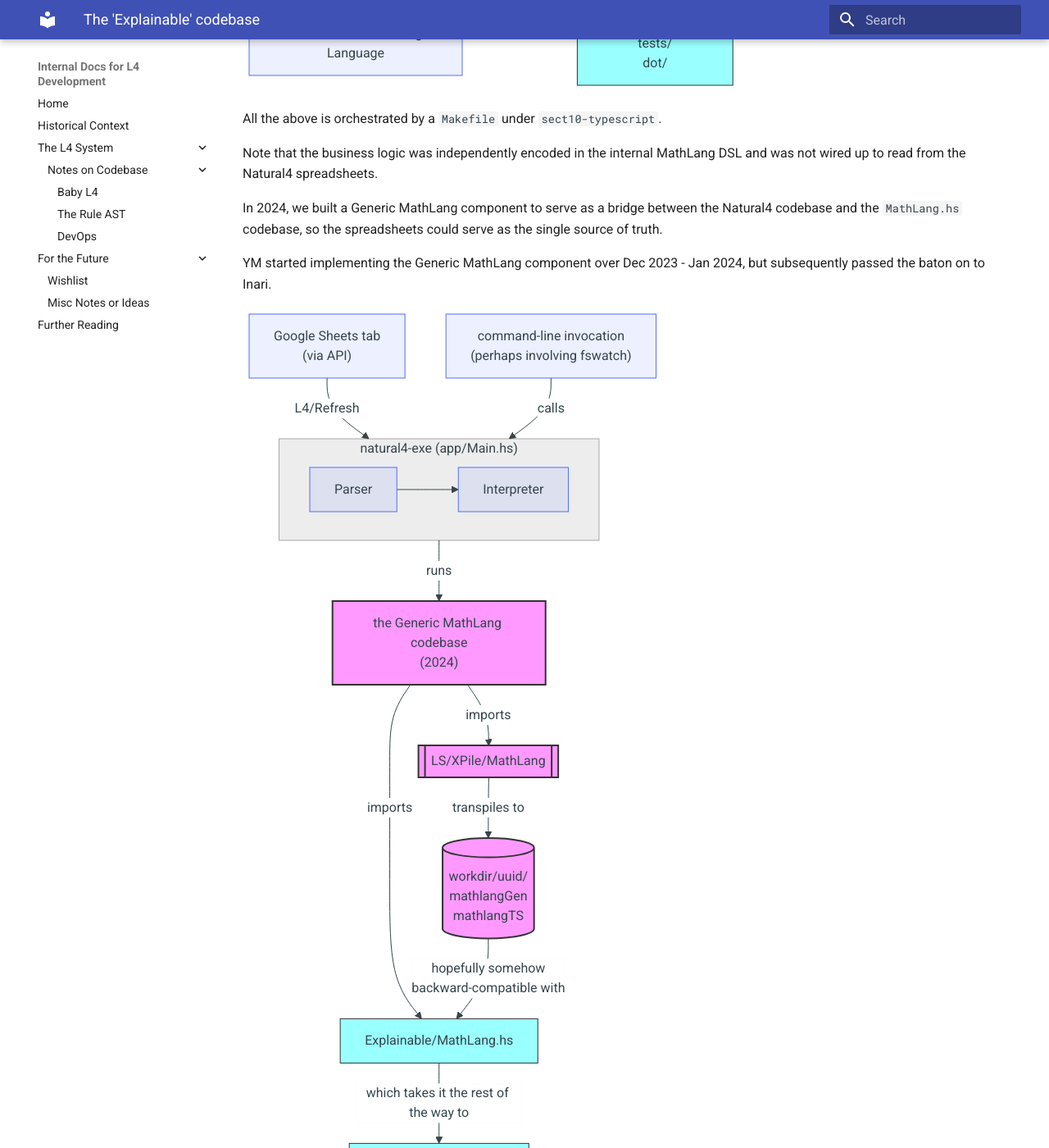
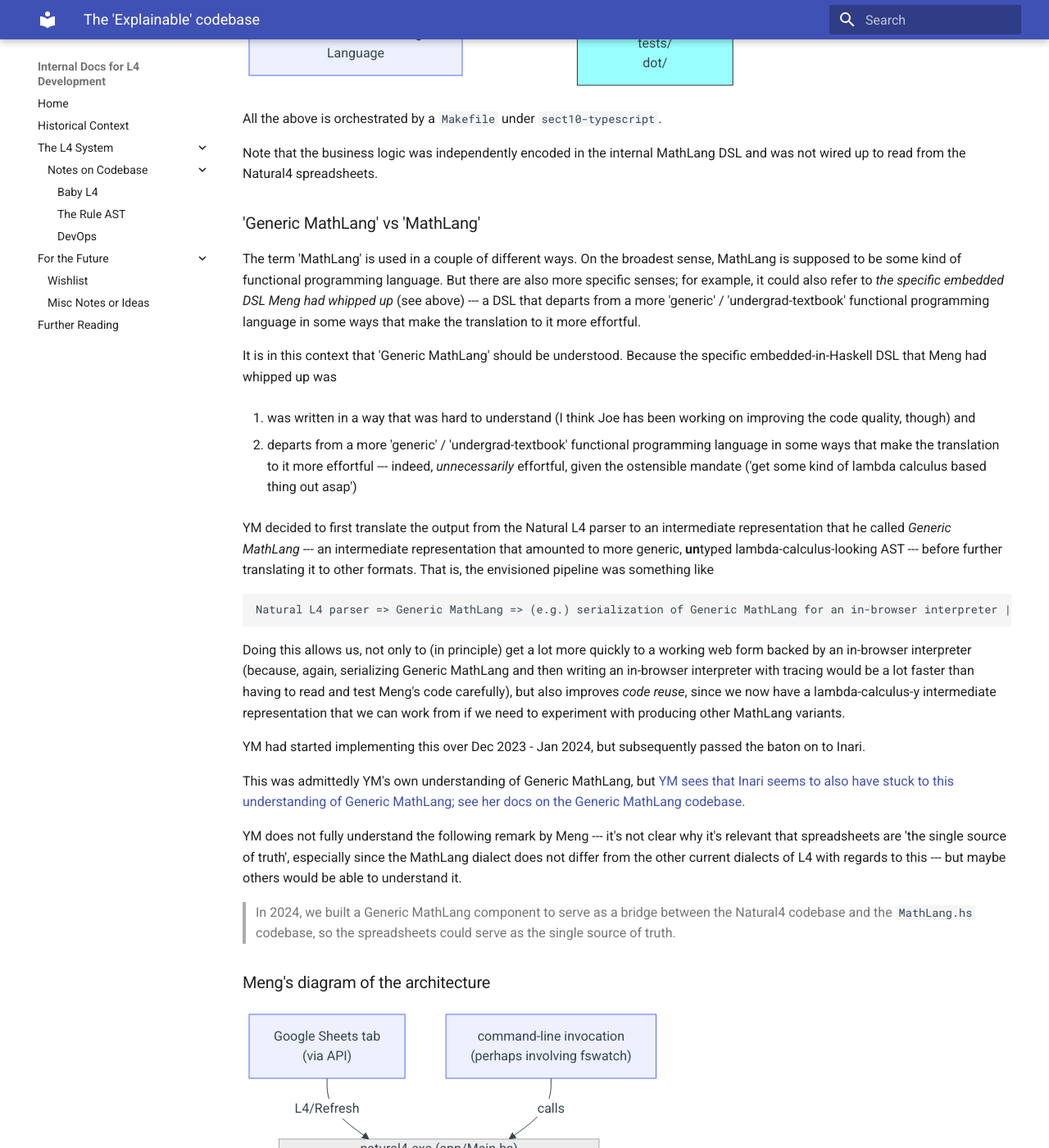
Before and after one commit to smucclaw/internal_docs, an MkDocs documentation site: the page built from docs/current_system/codebase/explainable.md, in a window 1280 px wide and 1400 px high, scrolled down 2140 px. Shown: the whole window at 82% size. Built offline with MkDocs 1.6.1 and Material for MkDocs 9.7.7, drawn with Linux system fonts in a browser that asks for light colours.

Commit message:
Explain what `Generic MathLang` was supposed to be

````diff
--- a/docs/current_system/codebase/explainable.md
+++ b/docs/current_system/codebase/explainable.md
@@ -77,9 +77,34 @@ All the above is orchestrated by a `Makefile` under `sect10-typescript`.
 
 Note that the business logic was independently encoded in the internal MathLang DSL and was not wired up to read from the Natural4 spreadsheets.
 
-In 2024, we built a Generic MathLang component to serve as a bridge between the Natural4 codebase and the `MathLang.hs` codebase, so the spreadsheets could serve as the single source of truth.
 
-YM started implementing the Generic MathLang component over Dec 2023 - Jan 2024, but subsequently passed the baton on to Inari.
+### 'Generic MathLang' vs 'MathLang'
+
+The term 'MathLang' is used in a couple of different ways. On the broadest sense, MathLang is supposed to be some kind of functional programming language. But there are also more specific senses; for example, it could also refer to *the specific embedded DSL Meng had whipped up* (see above) --- a DSL that departs from a more 'generic' / 'undergrad-textbook' functional programming language in some ways that make the translation to it more effortful.
+
+It is in this context that 'Generic MathLang' should be understood. Because the specific embedded-in-Haskell DSL that Meng had whipped up was
+
+1. was written in a way that was hard to understand (I think Joe has been working on improving the code quality, though) and
+
+2. departs from a more 'generic' / 'undergrad-textbook' functional programming language in some ways that make the translation to it more effortful --- indeed, *unnecessarily* effortful, given the ostensible mandate ('get some kind of lambda calculus based thing out asap')
+
+YM decided to first translate the output from the Natural L4 parser to an intermediate representation that he called *Generic MathLang* --- an intermediate representation that amounted to more generic, **un**typed lambda-calculus-looking AST --- before further translating it to other formats. That is, the envisioned pipeline was something like
+
+```
+Natural L4 parser => Generic MathLang => (e.g.) serialization of Generic MathLang for an in-browser interpreter | Meng's MathLang | ...etc
+```
+
+Doing this allows us, not only to (in principle) get a lot more quickly to a working web form backed by an in-browser interpreter (because, again, serializing Generic MathLang and then writing an in-browser interpreter with tracing would be a lot faster than having to read and test Meng's code carefully), but also improves *code reuse*, since we now have a lambda-calculus-y intermediate representation that we can work from if we need to experiment with producing other MathLang variants.
+
+YM had started implementing this over Dec 2023 - Jan 2024, but subsequently passed the baton on to Inari.
+
+This was admittedly YM's own understanding of Generic MathLang, but [YM sees that Inari seems to also have stuck to this understanding of Generic MathLang; see her docs on the Generic MathLang codebase.](./generic_mathlang.md)
+
+YM does not fully understand the following remark by Meng --- it's not clear why it's relevant that spreadsheets are 'the single source of truth', especially since the MathLang dialect does not differ from the other current dialects of L4 with regards to this --- but maybe others would be able to understand it.
+
+> In 2024, we built a Generic MathLang component to serve as a bridge between the Natural4 codebase and the `MathLang.hs` codebase, so the spreadsheets could serve as the single source of truth.
+
+### Meng's diagram of the architecture
 
 ``` mermaid
 graph TB;
````
